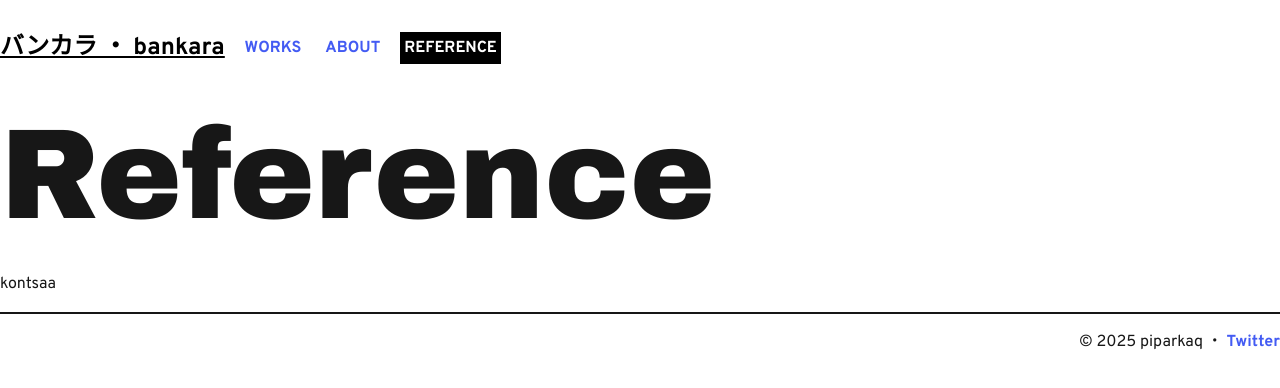
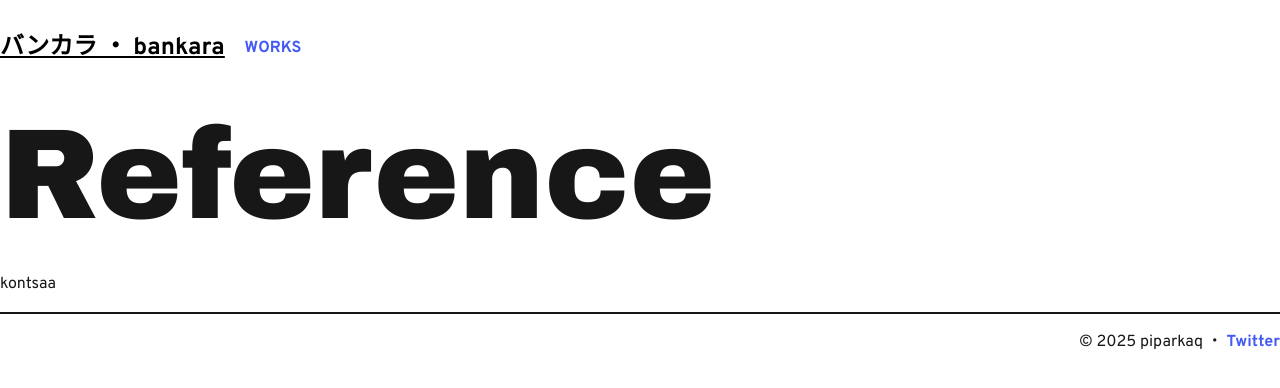
Before and after one commit to stuf/bankara_ink, a Next.js app: page /ref in a window 1280 px wide. Shown: the top 388 px of the page. Built offline with nearby package versions, Linux system fonts and the light colour scheme.

Commit message:
feat: clean up navigation

```diff
--- a/src/components/layout/HeaderNav.tsx
+++ b/src/components/layout/HeaderNav.tsx
@@ -6,7 +6,9 @@ export default function HeaderNav() {
   return (
     <nav>
       <ul className="uppercase inline-flex space-x-4">
-        {navItems.map(it => (
+        {navItems
+          .filter(it => !it.disabled)
+          .map(it => (
             <NavLink
               key={it.id}
               href={it.href}
--- a/src/content/headerNav.ts
+++ b/src/content/headerNav.ts
@@ -2,6 +2,7 @@ export type NavItem = {
   id: string;
   label: string;
   href: string;
+  disabled?: boolean;
 };
 
 export const navItems: NavItem[] = [
@@ -14,10 +15,12 @@ export const navItems: NavItem[] = [
     id: 'about',
     label: 'About',
     href: '/about',
+    disabled: true,
   },
   {
     id: 'refs',
     label: 'Reference',
     href: '/ref',
+    disabled: true,
   },
 ];
--- a/src/layouts/FrontPageLayout.tsx
+++ b/src/layouts/FrontPageLayout.tsx
@@ -26,8 +26,6 @@ function getBackgroundImage(srcSet: string = '') {
 export default function FrontPageLayout(props: Props) {
   const imgProps = getImageProps({ alt: '', src: img });
 
-  console.log({ imgProps });
-
   const style = {
     height: '100vh',
     width: '100vw',
@@ -48,13 +46,15 @@ export default function FrontPageLayout(props: Props) {
           <div>
             <nav>
               <ul className="space-y-4 text-4xl">
-                {navItems.map(it => (
-                  <li key={it.id}>
-                    <Link href={it.href} className="text-white bg-black">
-                      {it.label}
-                    </Link>
-                  </li>
-                ))}
+                {navItems
+                  .filter(it => !it.disabled)
+                  .map(it => (
+                    <li key={it.id}>
+                      <Link href={it.href} className={`text-white bg-black`}>
+                        {it.label}
+                      </Link>
+                    </li>
+                  ))}
               </ul>
             </nav>
           </div>
```
Lines whose indentation alone changed are shown as unchanged.
